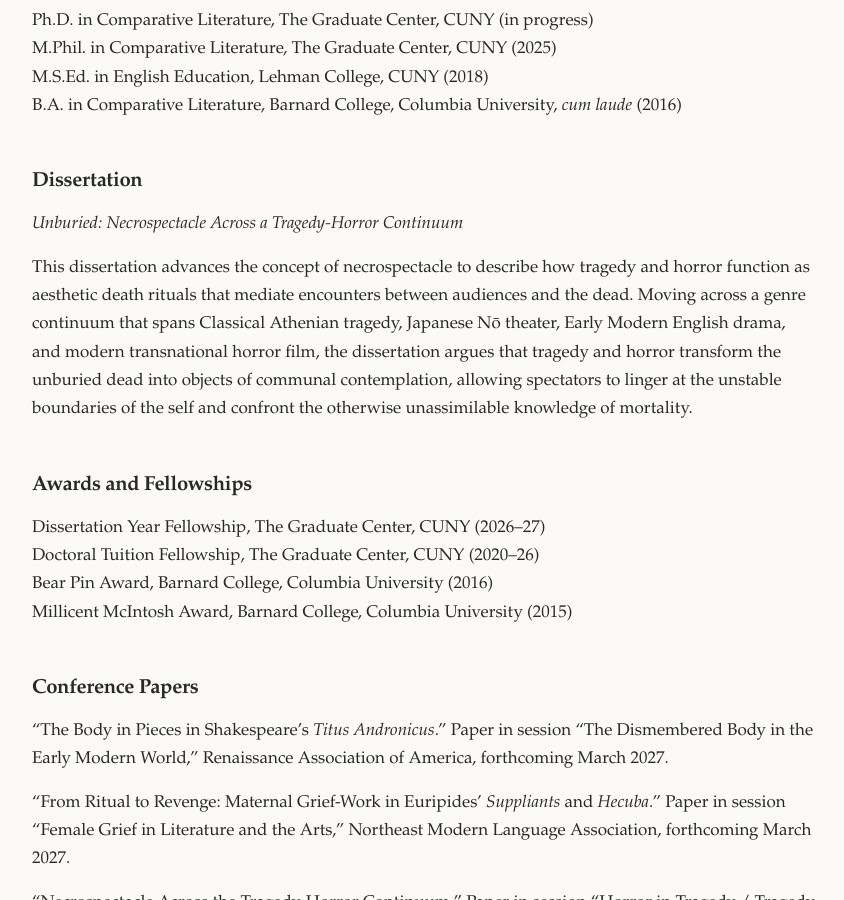
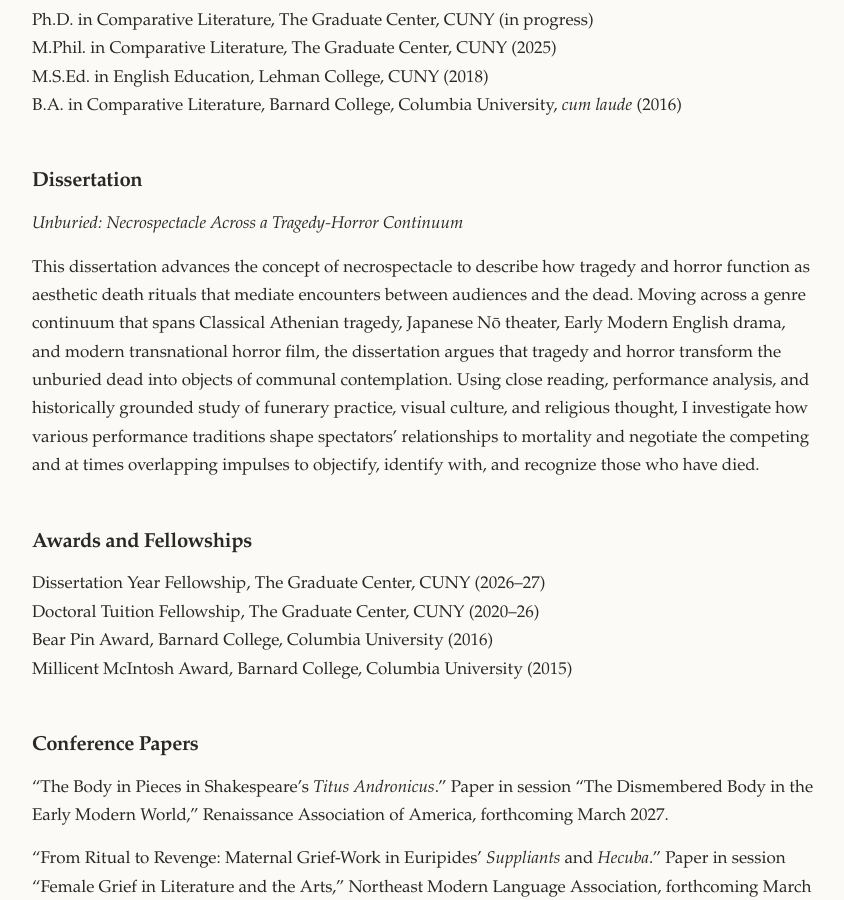
Before and after one commit to erasmiagorla/erasmiagorla.github.io, a Jekyll site: the page built from index.md, in a window 1280 px wide and 900 px high, scrolled down 369 px. Shown: the whole window, without its empty margins (215-1059 px from the left). Built offline with Jekyll 4.4.1, drawn with Linux system fonts in a browser that asks for light colours.

Commit message:
Update index.md

```diff
--- a/index.md
+++ b/index.md
@@ -14,7 +14,8 @@ B.A. in Comparative Literature, Barnard College, Columbia University, *cum laude
 
 *Unburied: Necrospectacle Across a Tragedy-Horror Continuum*
 
-This dissertation advances the concept of necrospectacle to describe how tragedy and horror function as aesthetic death rituals that mediate encounters between audiences and the dead. Moving across a genre continuum that spans Classical Athenian tragedy, Japanese Nō theater, Early Modern English drama, and modern transnational horror film, the dissertation argues that tragedy and horror transform the unburied dead into objects of communal contemplation, allowing spectators to linger at the unstable boundaries of the self and confront the otherwise unassimilable knowledge of mortality.
+This dissertation advances the concept of necrospectacle to describe how tragedy and horror function as aesthetic death rituals that mediate encounters between audiences and the dead. Moving across a genre continuum that spans Classical Athenian tragedy, Japanese Nō theater, Early Modern English drama, and modern transnational horror film, the dissertation argues that tragedy and horror transform the unburied dead into objects of communal contemplation. Using close reading, performance analysis, and historically grounded study of funerary practice,
+visual culture, and religious thought, I investigate how various performance traditions shape spectators’ relationships to mortality and negotiate the competing and at times overlapping impulses to objectify, identify with, and recognize those who have died.
 
 ## Awards and Fellowships
 
```
